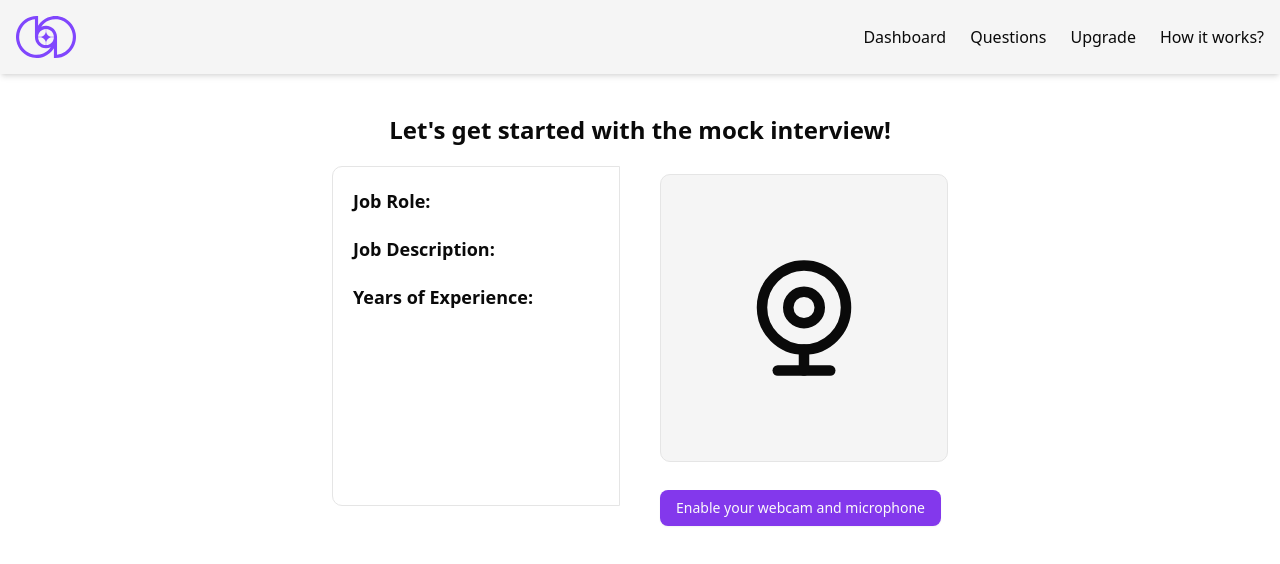
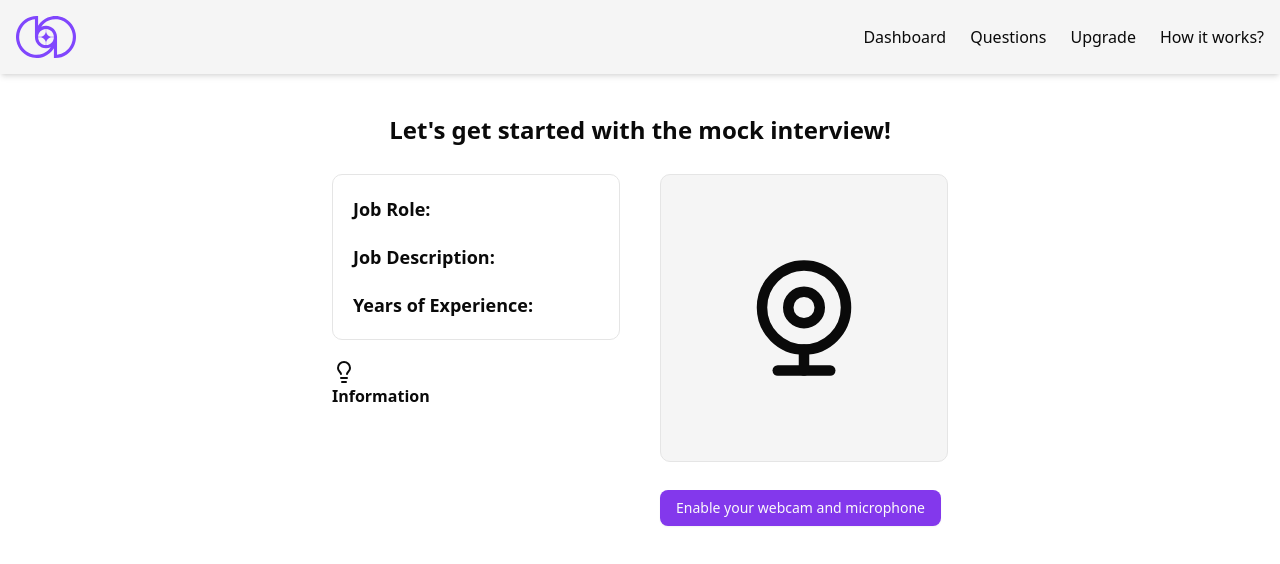
Before and after one commit to Navneet072300/PrepBot, a Next.js app: page /dashboard/interview/1 in a window 1280 px wide. Shown: the top 564 px of the page. Built offline with nearby package versions, Linux system fonts and the light colour scheme; no server answers; the database is empty.

Commit message:
update page.tsx

```diff
--- a/app/dashboard/interview/[interviewId]/page.tsx
+++ b/app/dashboard/interview/[interviewId]/page.tsx
@@ -5,7 +5,7 @@ import { Button } from "@/components/ui/button";
 import { db } from "@/utils/db";
 import { mockInterview } from "@/utils/schema";
 import { eq } from "drizzle-orm";
-import { WebcamIcon } from "lucide-react";
+import { Lightbulb, WebcamIcon } from "lucide-react";
 import React, { useEffect, useState } from "react";
 import Webcam from "react-webcam";
 
@@ -48,7 +48,8 @@ const Interview = ({ params }: { params: { interviewId: string } }) => {
         Let&apos;s get started with the mock interview!
       </h2>
       <div className="grid grid-cols-1 md:grid-cols-2 gap-10">
-        <div className="flex flex-col my-5 gap-5 p-5 rounded-l-lg border">
+        <div className="flex flex-col my-5 gap-5">
+          <div className="flex flex-col mt-2 p-5 rounded-lg border gap-5">
             <h2 className="text-lg">
               <strong>Job Role:</strong>
               {interviewData?.jobPosition}
@@ -61,6 +62,13 @@ const Interview = ({ params }: { params: { interviewId: string } }) => {
               <strong>Years of Experience:</strong>
               {interviewData?.jobExp}
             </h2>
+          </div>
+          <div className="">
+            <h2 className="">
+              <Lightbulb />
+              <strong>Information</strong>
+            </h2>
+          </div>
         </div>
         <div className="">
           {webcamEnable ? (
```
Lines whose indentation alone changed are shown as unchanged.
